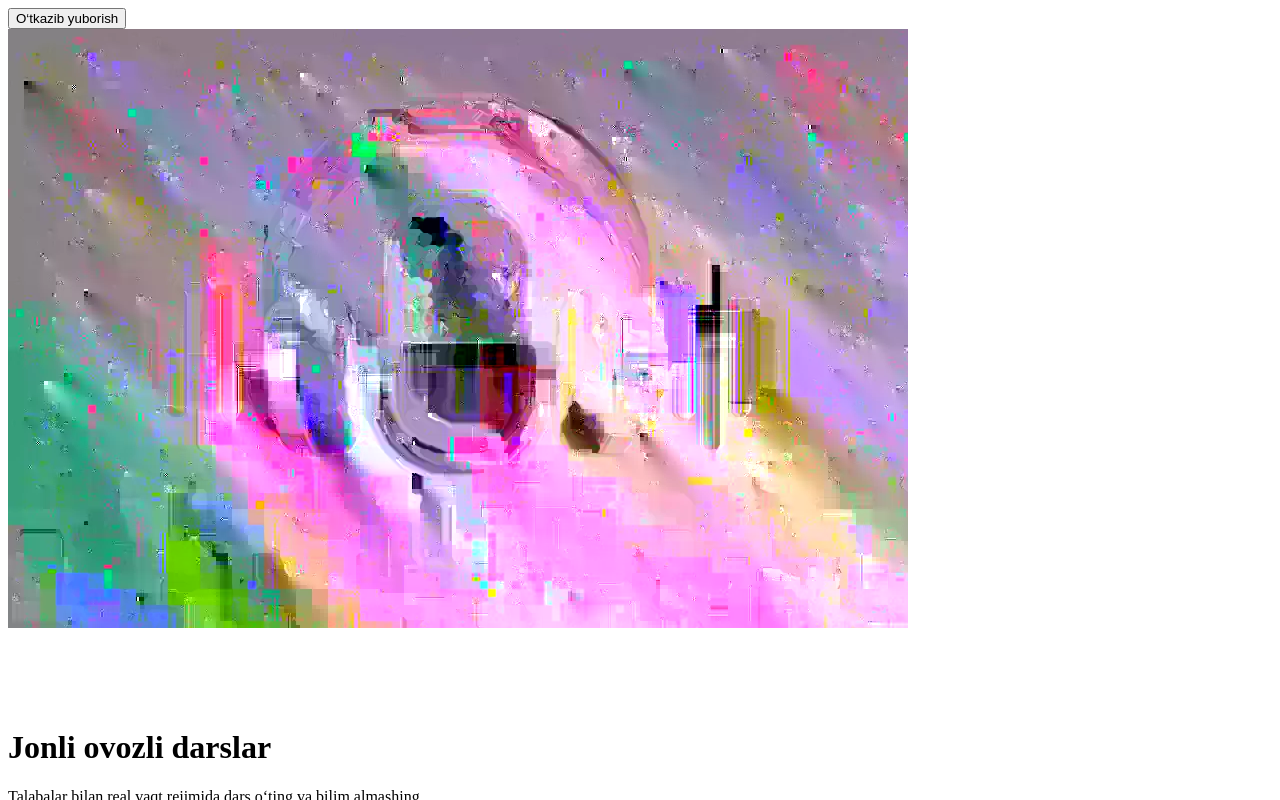
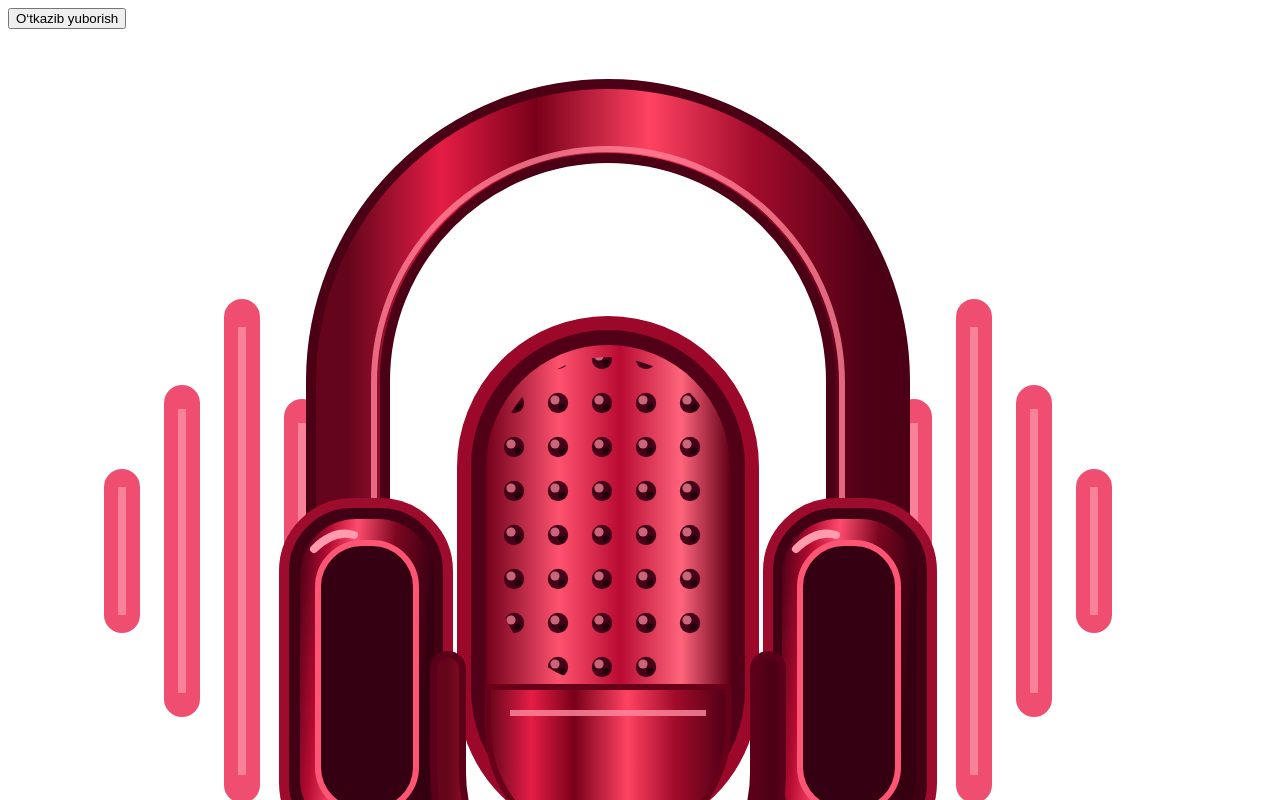
Before and after one commit to LUCIFERYTPUBG/Talqin, a React (Vite) app: page / in a window 1280 px wide. Shown: the top 800 px of the page. Built offline with nearby package versions, Linux system fonts and the light colour scheme; the HTML template or start-up script is replaced by a standard one.

Commit message:
Switch onboarding audio art to crisp scalable vector illustration

```diff
--- a/src/App.jsx
+++ b/src/App.jsx
@@ -22,7 +22,7 @@ function Logo({large=false}) { return <div className={large?'brand brandLarge':'
 function AudioIllustration() {
   return <img
     className="audioIllustration"
-    src="/talqin-audio-sharp.webp"
+    src="/talqin-audio-vector.svg"
     alt="Qizil professional mikrofon, quloqchin va ovoz to‘lqinlari"
   />
 }
```
